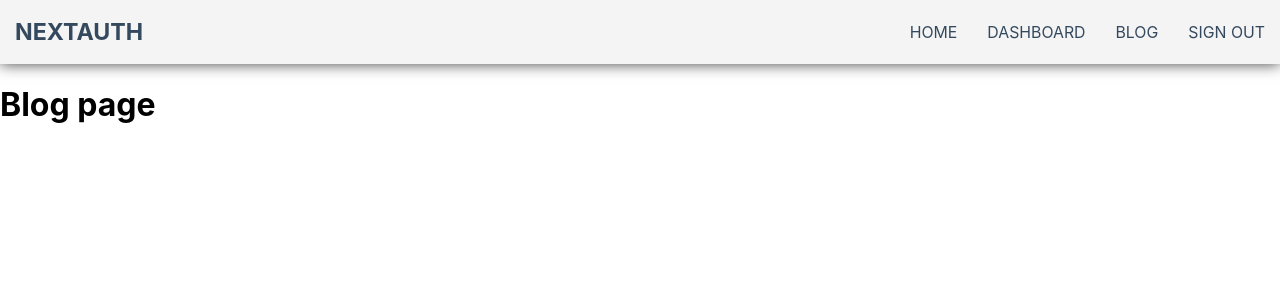
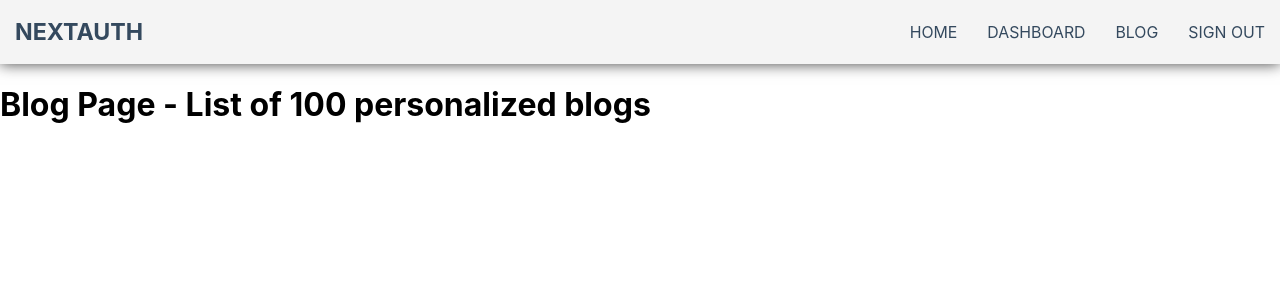
Before and after one commit to Marc-Kruiss/Next_Js_Course, a Next.js app in the folder next-auth/: page /blog in a window 1280 px wide. Shown: the top 300 px of the page. Built offline with nearby package versions, Linux system fonts and the light colour scheme; no server answers; sample sign-in values are in the browser's storage.

Commit message:
secure page when not logged in

```diff
--- a/next-auth/pages/blog.js
+++ b/next-auth/pages/blog.js
@@ -1,9 +1,31 @@
-import React from 'react'
+import { getSession,useSession } from 'next-auth/react';
 
-function Blog() {
-  return (
-    <h1>Blog page</h1>
-  )
+function Blog({blogsdata}){
+    const {data:session}=useSession()
+    console.log('blog auth')
+    console.log(session)
+    return <h1>Blog Page - {blogsdata}</h1>
 }
 
 export default Blog
+
+
+export async function getServerSideProps(context){
+    const session = await getSession(context);
+    console.log(session)
+
+    if(!session){
+        return{
+            redirect:{
+                destination:'/api/auth/signin?callbackUrl=http://localhost:3000/blog',
+                permanent:false
+            }
+        }
+    }
+    return {
+        props:{
+            session,
+            blogsdata : session  ? 'List of 100 personalized blogs' : 'List of free blogs'
+        },
+    }
+}
```
